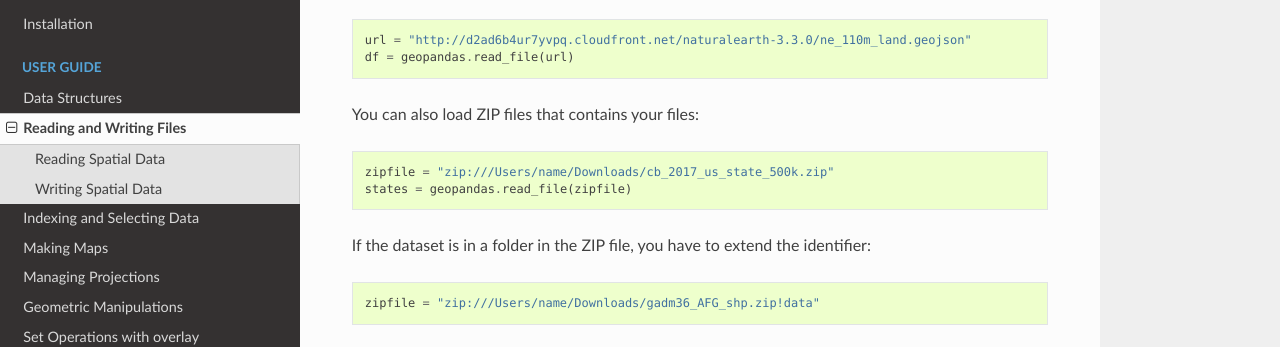
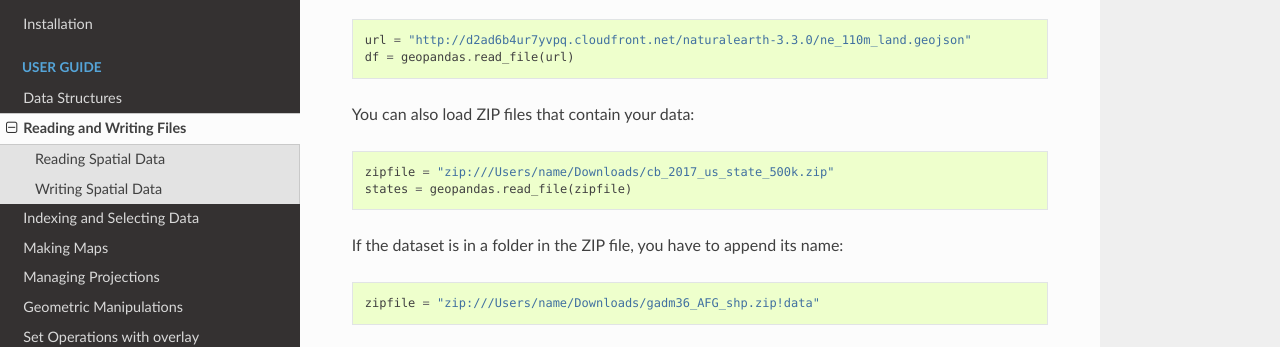
Before and after one commit to geopandas/geopandas, a Sphinx documentation site: the page built from doc/source/io.rst, in a window 1280 px wide and 900 px high, scrolled down 657 px. Shown: the part 153-500 px from the top of the window. Built offline with Sphinx 7.4.7 and the Read the Docs theme 2.0.0, drawn with Linux system fonts in a browser that asks for light colours; pages that are not in the unit, such as notebooks, are missing from menus.

Commit message:
Fix wording of docs

```diff
--- a/doc/source/io.rst
+++ b/doc/source/io.rst
@@ -28,12 +28,12 @@ a web URL, for example for GeoJSON files from `geojson.xyz <http://geojson.xyz/>
     url = "http://d2ad6b4ur7yvpq.cloudfront.net/naturalearth-3.3.0/ne_110m_land.geojson"
     df = geopandas.read_file(url)
 
-You can also load ZIP files that contains your files::
+You can also load ZIP files that contain your data::
 
     zipfile = "zip:///Users/name/Downloads/cb_2017_us_state_500k.zip"
     states = geopandas.read_file(zipfile)
 
-If the dataset is in a folder in the ZIP file, you have to extend the identifier::
+If the dataset is in a folder in the ZIP file, you have to append its name::
 
     zipfile = "zip:///Users/name/Downloads/gadm36_AFG_shp.zip!data"
 
```
